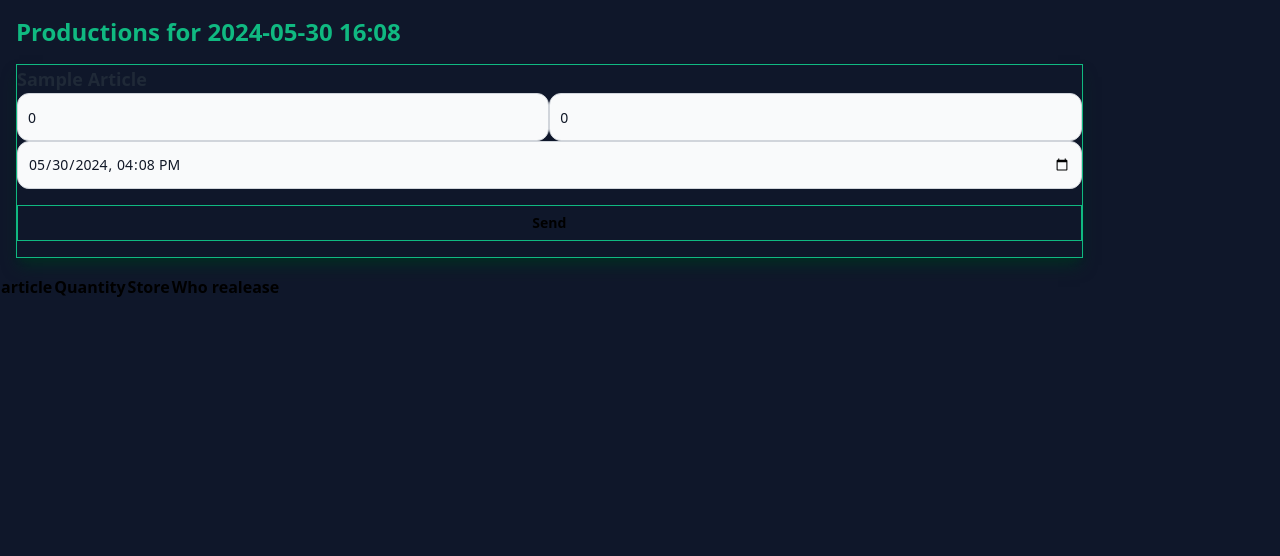
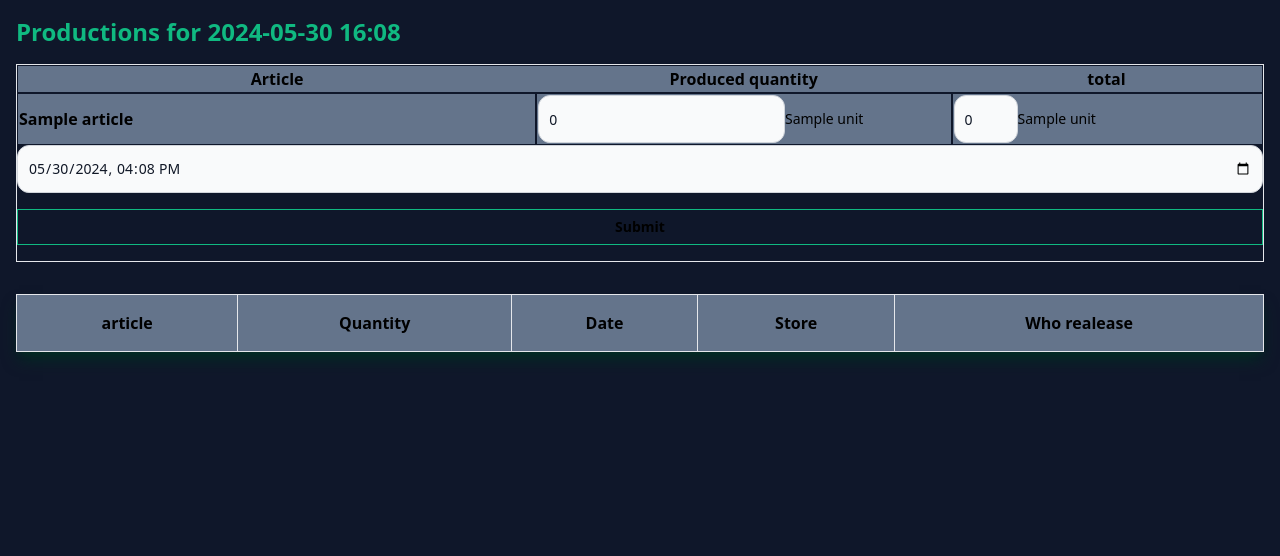
Before and after one commit to thawancomt/Sistem-Store, a Flask app: page /production/ in a window 1280 px wide. Shown: the part 48-604 px from the top of the page. Run offline with Flask 3, Linux system fonts and the light colour scheme; a user stored in the database is signed in; tables that the repository leaves empty hold one stand-in row (values such as "Sample post"); lists and menus that the app fills with data are empty.

Commit message:
production page stylized

```diff
--- a/flaskr/blueprints/production/templates/production.html
+++ b/flaskr/blueprints/production/templates/production.html
@@ -7,42 +7,65 @@
 
 <h1 class="title-primary m-4">Productions for {{date}}</h1>
 
-<div class="flex-col container-primary">
+
+
+<div class="w-full h-fit">
+    <div class="border m-4">
+
         <form action="{{url_for('production.create')}}" method="post">
 
-        {% for product in context.articles  %}
-            <label for="{{product.id}}" class="sub-title-primary">{{product.name | title}}</label>
-            <div class="flex">
-                <input type="number" name="{{product.id}}" value="0" class="form-control-1">
-                {% if product.id in context.produced %}
-                <input type="number" name="{{product.id}}" value="{{context.produced[product.id]}}" class="form-control-1" disabled>
+            <table class="bg-slate-500  w-full ">
+                <tr class="grid grid-cols-12  border border-slate-900">
+                    <th class="col-span-5">Article</th>
+                    <th class="col-span-4">Produced quantity</th>
+                    <th class="col-span-3">total</th>
+                </tr>
+                {% for article in context.articles %}
+                    <tr class="grid grid-cols-12 *:border-separate">
+                        <td class="text-left col-span-5 flex justify-start items-center font-bold border border-slate-900">{{article.name}}</td>
+                        <td class="col-span-4 flex justify-start items-center border border-slate-900">
+                            <input type="number" name="{{article.id}}" value="0" class="form-control-1 w-[60%]">
+                            <span class="text-sm">{{article.type.name}}</span>
+                        </td>
+                        <td class="col-span-3 flex justify-start items-center border border-slate-900 *:border-separate">
+                            {% if article.id in context.produced %}
+                                <input type="number" value="{{context.produced[article.id]}}" class="form-control-1 w-16" disabled>
                             {% else %}
-                <input type="number" name="{{product.id}}" value="0" class="form-control-1" disabled>
+                                <input type="number" value="0" class="form-control-1 w-16" disabled>
                             {% endif %}
+                            <span class="text-sm">{{article.type.name}}</span>
+                        </td>
+                    </tr>
+                {% endfor %}
+            </table>
+            <input type="datetime-local" name="date" required class="form-control-1" value="{{date}}">
+            <button class="btn-primary" type="submit">Submit</button>
+        </form>
 
-            </div>
-            {% endfor %}
-        <input type="datetime-local" name="date" required class="form-control-1" value="{{date}}">
-        <button class="btn-primary">Send</button>
 
-    </form>
 
     </div>
 
-<table>
-    <tr>
+</div>
+
+<div class="w-full flex">
+    <table class="border-collapse bg-slate-500 w-full container-primary border rounded-sm">
+        <tr class="*:border *:p-4">
             <th>article</th>
             <th>Quantity</th>
+            <th>Date</th>
             <th>Store</th>
             <th>Who realease</th>
         </tr>
         {% for production in context.history %}
-        <tr>
-            <td>{{production.article.name}}</td>
-            <td>{{production.quantity}}</td>
-            <td>{{production.store.name}}</td>
-            <td>{{production.creator.username}}</td>
+            <tr class="*:border *:text-white *:odd:bg-slate-700 *:p-2">
+                <td class="text-center">{{production.article.name}}</td>
+                <td class="text-center">{{production.quantity}}</td>
+                <td class="">{{production.date.strftime('%Y-%m-%d at %H:%M') }}</td></td>
+                <td class="">{{production.store.name}}</td>
+                <td class="">{{production.creator.username}}</td>
             </tr>
         {% endfor %}
     </table>
+</div>
 {% endblock content %}
--- a/flaskr/static/output.css
+++ b/flaskr/static/output.css
@@ -800,6 +800,34 @@ video {
   bottom: 0px;
 }
 
+.col-span-1 {
+  grid-column: span 1 / span 1;
+}
+
+.col-span-10 {
+  grid-column: span 10 / span 10;
+}
+
+.col-span-2 {
+  grid-column: span 2 / span 2;
+}
+
+.col-span-4 {
+  grid-column: span 4 / span 4;
+}
+
+.col-span-3 {
+  grid-column: span 3 / span 3;
+}
+
+.col-span-6 {
+  grid-column: span 6 / span 6;
+}
+
+.col-span-5 {
+  grid-column: span 5 / span 5;
+}
+
 .m-0 {
   margin: 0px;
 }
@@ -853,6 +881,10 @@ video {
   margin-top: 1.5rem;
 }
 
+.ml-5 {
+  margin-left: 1.25rem;
+}
+
 .block {
   display: block;
 }
@@ -863,6 +895,10 @@ video {
 
 .table {
   display: table;
+}
+
+.grid {
+  display: grid;
 }
 
 .hidden {
@@ -1004,6 +1040,46 @@ video {
   width: 100vw;
 }
 
+.w-8 {
+  width: 2rem;
+}
+
+.w-12 {
+  width: 3rem;
+}
+
+.w-16 {
+  width: 4rem;
+}
+
+.w-\[60\%\] {
+  width: 60%;
+}
+
+.border-collapse {
+  border-collapse: collapse;
+}
+
+.border-separate {
+  border-collapse: separate;
+}
+
+.grid-cols-12 {
+  grid-template-columns: repeat(12, minmax(0, 1fr));
+}
+
+.grid-cols-2 {
+  grid-template-columns: repeat(2, minmax(0, 1fr));
+}
+
+.grid-cols-7 {
+  grid-template-columns: repeat(7, minmax(0, 1fr));
+}
+
+.grid-cols-3 {
+  grid-template-columns: repeat(3, minmax(0, 1fr));
+}
+
 .flex-col {
   flex-direction: column;
 }
@@ -1016,6 +1092,10 @@ video {
   align-items: center;
 }
 
+.justify-start {
+  justify-content: flex-start;
+}
+
 .justify-center {
   justify-content: center;
 }
@@ -1030,6 +1110,14 @@ video {
 
 .justify-evenly {
   justify-content: space-evenly;
+}
+
+.gap-3 {
+  gap: 0.75rem;
+}
+
+.gap-4 {
+  gap: 1rem;
 }
 
 .-space-y-1 > :not([hidden]) ~ :not([hidden]) {
@@ -1075,6 +1163,10 @@ video {
   border-radius: 0.5rem;
 }
 
+.rounded-sm {
+  border-radius: 0.125rem;
+}
+
 .rounded-xl {
   border-radius: 0.75rem;
 }
@@ -1111,11 +1203,26 @@ video {
   border-color: rgb(31 41 55 / var(--tw-border-opacity));
 }
 
+.border-red-600 {
+  --tw-border-opacity: 1;
+  border-color: rgb(220 38 38 / var(--tw-border-opacity));
+}
+
 .border-slate-600 {
   --tw-border-opacity: 1;
   border-color: rgb(71 85 105 / var(--tw-border-opacity));
 }
 
+.border-red-400 {
+  --tw-border-opacity: 1;
+  border-color: rgb(248 113 113 / var(--tw-border-opacity));
+}
+
+.border-slate-900 {
+  --tw-border-opacity: 1;
+  border-color: rgb(15 23 42 / var(--tw-border-opacity));
+}
+
 .bg-emerald-400 {
   --tw-bg-opacity: 1;
   background-color: rgb(52 211 153 / var(--tw-bg-opacity));
@@ -1164,6 +1271,11 @@ video {
 .bg-white {
   --tw-bg-opacity: 1;
   background-color: rgb(255 255 255 / var(--tw-bg-opacity));
+}
+
+.bg-slate-200 {
+  --tw-bg-opacity: 1;
+  background-color: rgb(226 232 240 / var(--tw-bg-opacity));
 }
 
 .p-0 {
@@ -1379,6 +1491,14 @@ video {
   width: 16rem;
 }
 
+.\*\:border-collapse > * {
+  border-collapse: collapse;
+}
+
+.\*\:border-separate > * {
+  border-collapse: separate;
+}
+
 .\*\:border > * {
   border-width: 1px;
 }
@@ -1388,6 +1508,22 @@ video {
   border-color: rgb(52 211 153 / var(--tw-border-opacity));
 }
 
+.\*\:p-2 > * {
+  padding: 0.5rem;
+}
+
+.\*\:p-4 > * {
+  padding: 1rem;
+}
+
+.\*\:p-2\.5 > * {
+  padding: 0.625rem;
+}
+
+.\*\:p-1 > * {
+  padding: 0.25rem;
+}
+
 .\*\:text-center > * {
   text-align: center;
 }
@@ -1429,6 +1565,11 @@ video {
 .odd\:placeholder-red-600:nth-child(odd)::placeholder {
   --tw-placeholder-opacity: 1;
   color: rgb(220 38 38 / var(--tw-placeholder-opacity));
+}
+
+.\*\:odd\:bg-slate-700:nth-child(odd) > * {
+  --tw-bg-opacity: 1;
+  background-color: rgb(51 65 85 / var(--tw-bg-opacity));
 }
 
 .even\:bg-slate-800:nth-child(even) {
```
Lines whose indentation alone changed are shown as unchanged.
